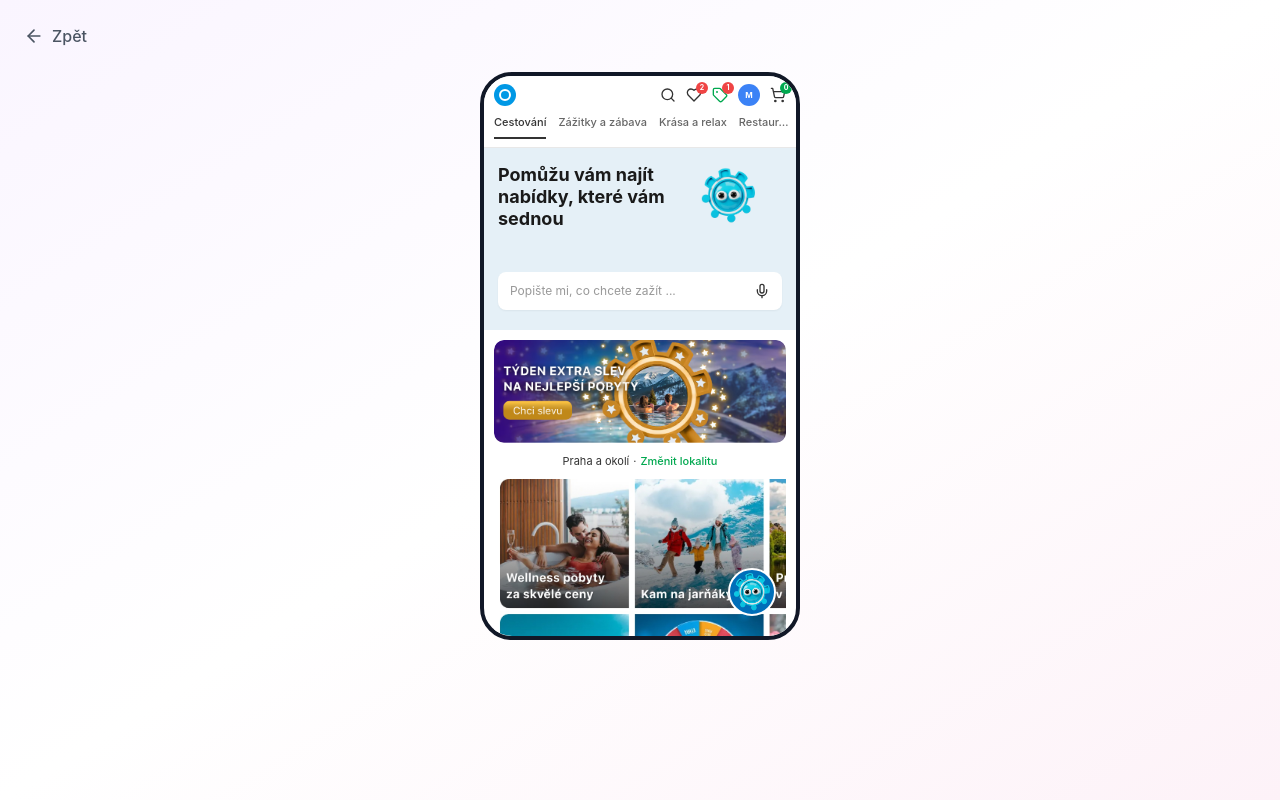
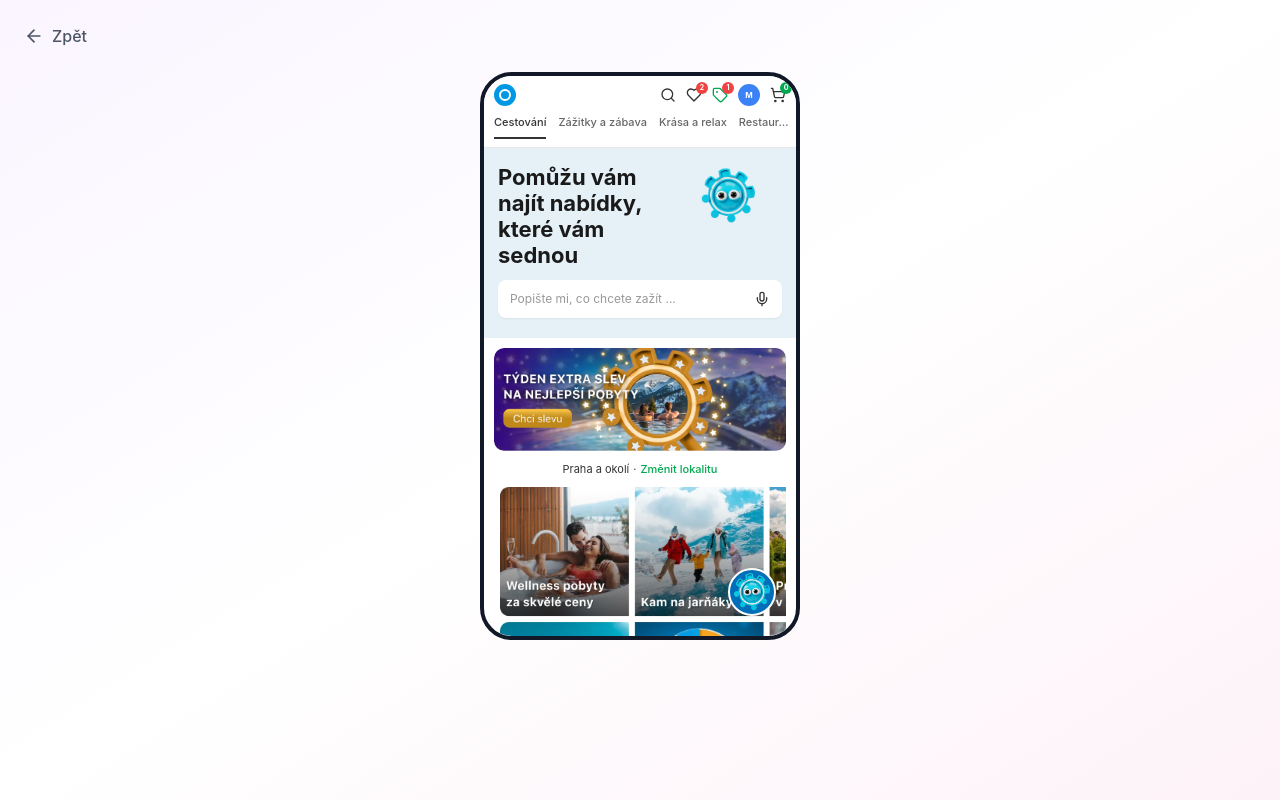
Before and after one commit to maroskadlec/slevac-ai, a React (Vite) app: page /mobile in a window 1280 px wide. Built offline with nearby package versions, Linux system fonts and the light colour scheme.

Commit message:
Hero text font-size zvětšen na 22px

```diff
--- a/src/components/FigmaMobile.tsx
+++ b/src/components/FigmaMobile.tsx
@@ -94,7 +94,7 @@ export default function FigmaMobile({ isOpen, onToggle }: MobileProps) {
           {/* Hero Section */}
           <div className="relative bg-[#E5F0F7] px-[14px] pt-[16px] pb-[20px] overflow-hidden">
             <div className="flex items-start justify-between">
-              <h2 className="text-[#1a1a1a] font-bold text-[18px] leading-[22px] max-w-[180px]">
+              <h2 className="text-[#1a1a1a] font-bold text-[22px] leading-[26px] max-w-[180px]">
                 Pomůžu vám najít nabídky, které vám sednou
               </h2>
               {/* Mrkatko avatar */}
```
